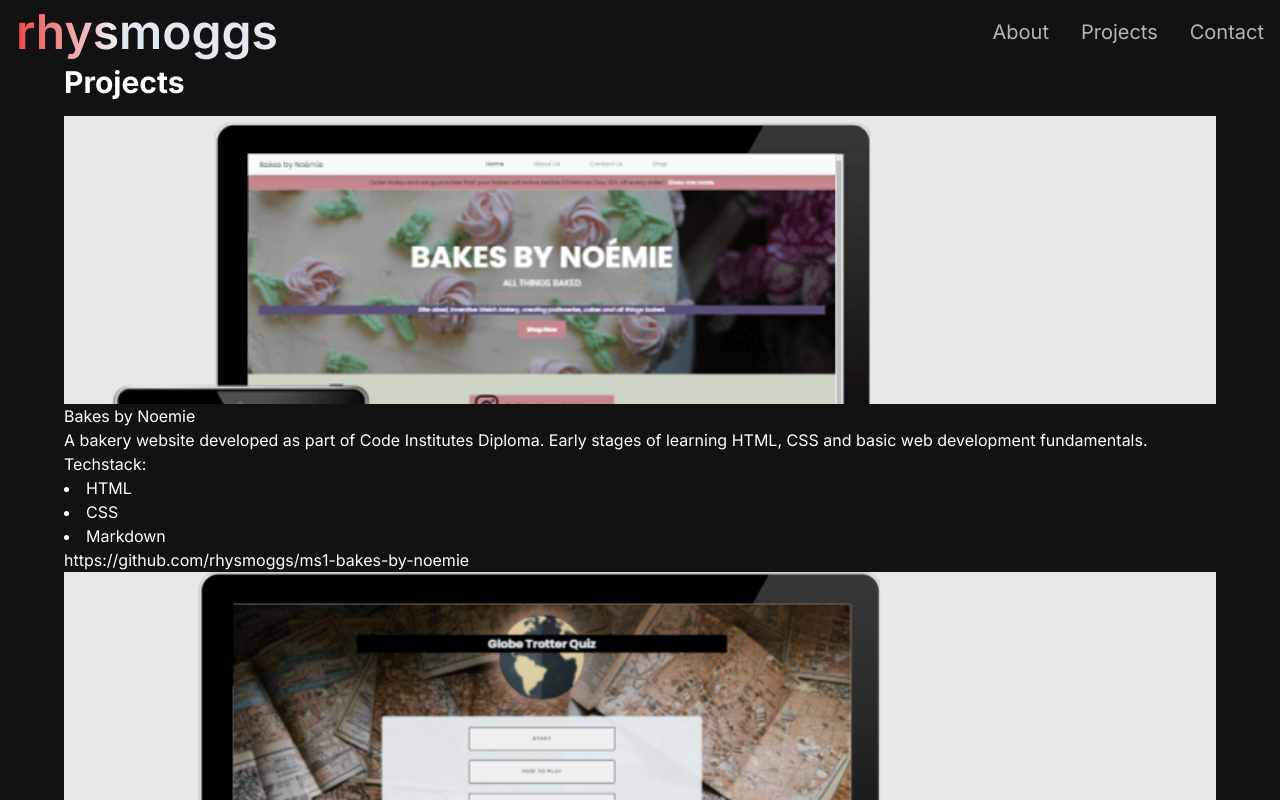
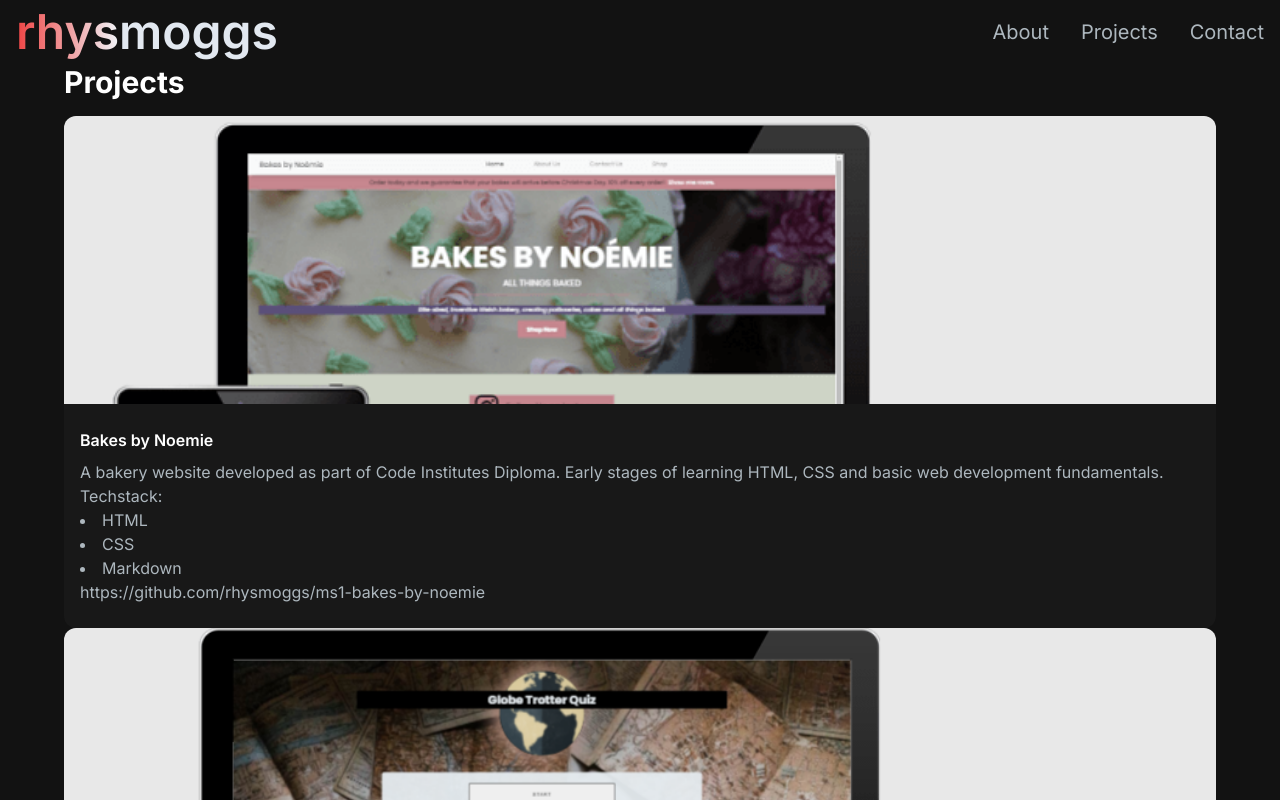
Before and after one commit to rhysmoggs/portfolio2024, a Next.js app: page /projects in a window 1280 px wide. Shown: the top 800 px of the page. Built offline with nearby package versions, Linux system fonts and the light colour scheme.

Commit message:
add styling to project page and import icons

```diff
--- a/app/components/ProjectCard.jsx
+++ b/app/components/ProjectCard.jsx
@@ -1,20 +1,43 @@
 import React from 'react'
+import { CodeBracketIcon, EyeIcon } from '@heroicons/react/24/outline'
+import Link from 'next/link'
 
 function ProjectCard({ image, title, description, techstack, github }) {
   return (
     <div>
       <div
-        className='h-52 md:h-72'
+        className='h-52 md:h-72 rounded-t-xl relative group'
         style={{ background: `url(${image})`, backgroundSize: 'cover' }}
-      ></div>
-      <div className='text-white'>
-        <h5>{title}</h5>
-        <p>{description}</p>
-        <ul>Techstack:</ul>
+      >
+        <div className='overlay items-center justify-center absolute top-0 left-0 w-full h-full bg-[#181818] bg-opacity-0 hidden group-hover:flex group-hover:bg-opacity-80 translate-all duration-500'>
+          <Link
+            href={github}
+            className='h-14 w-14 mr-2 border-2 relative rounded-full border-[#ADB7BE] hover:border-white group/link'
+          >
+            <CodeBracketIcon className='h-10 w-10 text-[#ADB7BE] absolute top-1/2 left-1/2 transform -translate-x-1/2 -translate-y-1/2 cursor-pointer group-hover/link:white' />
+          </Link>
+          <Link
+            href='/about'
+            className='h-14 w-14 border-2 relative rounded-full border-[#ADB7BE] hover:border-white group/link'
+          >
+            <EyeIcon className='h-10 w-10 text-[#ADB7BE] absolute top-1/2 left-1/2 transform -translate-x-1/2 -translate-y-1/2 cursor-pointer group-hover/link:white' />
+          </Link>
+        </div>
+      </div>
+      <div className='text-white rounded-b-xl bg-[#181818] py-6 px-4'>
+        <h5 className='font-xl font-semibold mb-2'>{title}</h5>
+        <p className='text-[#ADB7BE]'>{description}</p>
+        <ul className='text-[#ADB7BE]'>Techstack:</ul>
         {techstack.map((tech, id) => {
-          return <li key={id}>{tech}</li>
+          return (
+            <li className='text-[#ADB7BE]' key={id}>
+              {tech}
+            </li>
+          )
         })}
-        <a href={github}>{github}</a>
+        <a href={github} className='text-[#ADB7BE]'>
+          {github}
+        </a>
       </div>
     </div>
   )
--- a/app/projects/page.js
+++ b/app/projects/page.js
@@ -28,7 +28,7 @@
     <main className='flex min-h-screen flex-col bg-[#121212]'>
       <Navbar />
       <section className='text-white' id='projects'>
-        <div className='py-8 px-4  sm:py-16 xl:px-16'>
+        <div className='py-8 px-4 sm:py-16 xl:px-16'>
           <div className='mt-4 md:mt-0 text-left flex flex-col h-full'>
             <h2 className='text-xl md:text-3xl font-bold text-white mb-4'>
               Projects
```
